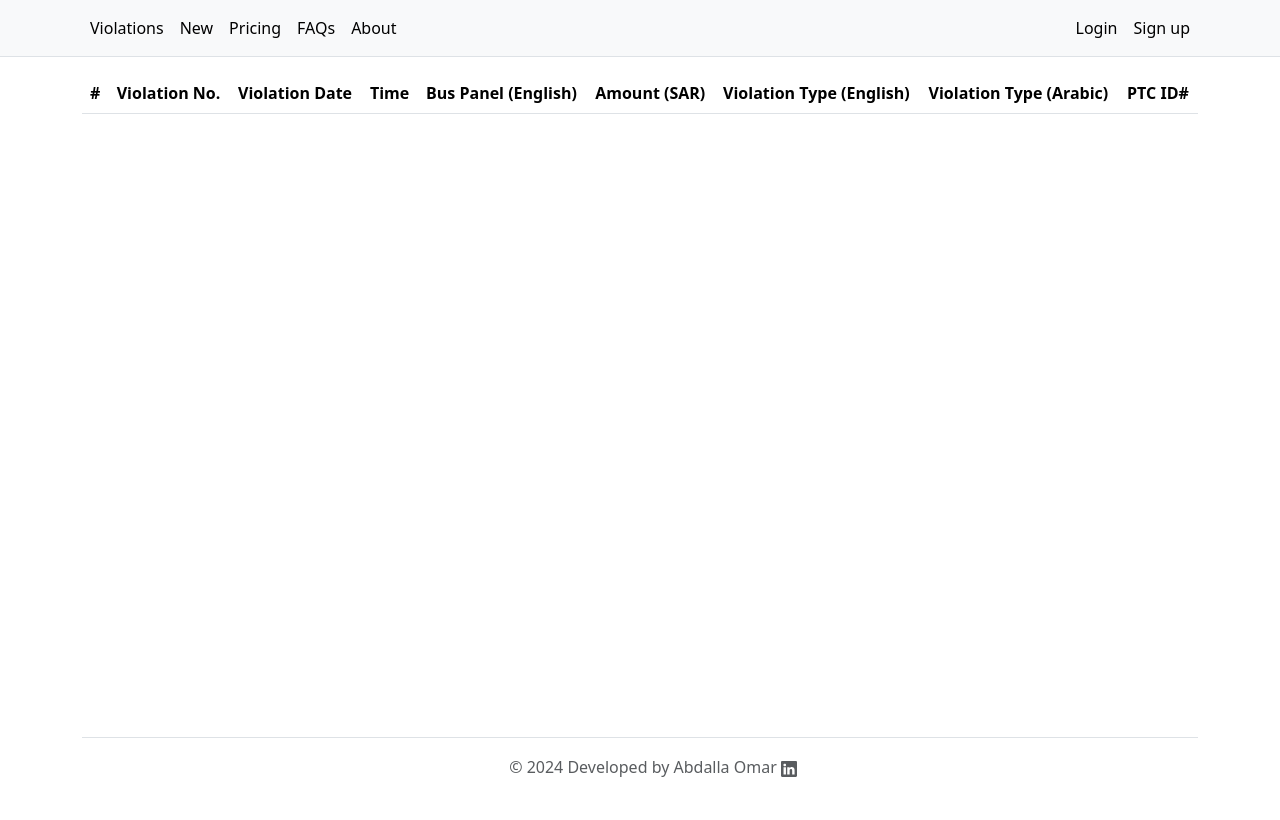
After one commit to AbdallhOmarr/traffic-violation-web-app, a Django app: page /violations in a window 1280 px wide. The commit adds this page. Run offline with Django 4.2, Linux system fonts and the light colour scheme; lists and menus that the app fills with data are empty.

Commit message:
added view, add templates

```diff
--- a/website/templates/footer.html
+++ b/website/templates/footer.html
@@ -8,7 +8,7 @@
           <use xlink:href="#bootstrap"></use>
         </svg>
       </a>
-      <span class="text-body-secondary">© 2023 Developed by Abdalla Omar</span>
+      <span class="text-body-secondary">© 2024 Developed by Abdalla Omar</span>
       <a
         class="text-body-secondary mx-1"
         href="https://www.linkedin.com/in/abdallhomar/"
--- a/website/templates/header.html
+++ b/website/templates/header.html
@@ -1,17 +1,23 @@
+{% load static %}
 <nav class="py-2 bg-body-tertiary border-bottom">
   <div class="container d-flex flex-wrap">
     <ul class="nav me-auto">
       <li class="nav-item">
         <a
-          href="#"
+          href="{% url 'violations' %}"
           class="nav-link link-body-emphasis px-2 active"
           aria-current="page"
         >
-          Home
+          Violations
         </a>
       </li>
       <li class="nav-item">
-        <a href="#" class="nav-link link-body-emphasis px-2">Features</a>
+        <a
+          href="{% url 'new-violations' %}"
+          class="nav-link link-body-emphasis px-2"
+        >
+          New
+        </a>
       </li>
       <li class="nav-item">
         <a href="#" class="nav-link link-body-emphasis px-2">Pricing</a>
--- a/website/templates/home.html
+++ b/website/templates/home.html
@@ -1,3 +1,3 @@
 {% extends 'base.html' %} {% block content %}
-<div class="container height-">{% include "sign_in.html" %}</div>
+<div class="container">{% include "sign_in.html" %}</div>
 {% endblock%}
--- /dev/null
+++ b/website/templates/view_violations.html
@@ -0,0 +1,34 @@
+{% extends 'base.html' %} {% block content %}
+<div class="container full-height">
+  <table class="table table-striped table-hover full-height overflow-scroll">
+    <thead>
+      <tr>
+        <th scope="col">#</th>
+        <th scope="col">Violation No.</th>
+        <th scope="col">Violation Date</th>
+        <th scope="col">Time</th>
+        <th scope="col">Bus Panel (English)</th>
+        <th scope="col">Amount (SAR)</th>
+        <th scope="col">Violation Type (English)</th>
+        <th scope="col">Violation Type (Arabic)</th>
+        <th scope="col">PTC ID#</th>
+      </tr>
+    </thead>
+    <tbody>
+      {% for item in items %}
+      <tr>
+        <th scope="row">{{ forloop.counter }}</th>
+        <td>{{ item.violation_no }}</td>
+        <td>{{ item.violation_date }}</td>
+        <td>{{ item.violation_time }}</td>
+        <td>{{ item.bus_panel }}</td>
+        <td>{{ item.amount }}</td>
+        <td>{{ item.violation_type_english }}</td>
+        <td>{{ item.violation_type_arabic }}</td>
+        <td>{{ item.ptc_id }}</td>
+      </tr>
+      {% endfor %}
+    </tbody>
+  </table>
+</div>
+{% endblock%}
--- a/website/urls.py
+++ b/website/urls.py
@@ -22,4 +22,7 @@ from . import views
 urlpatterns = [
 
     path("", views.home,name='home'),
+    path("violations",views.view_violation,name='violations'),
+    path("new-violations",views.add_violations,name='new-violations'),
+
 ]
--- a/website/views.py
+++ b/website/views.py
@@ -5,3 +5,9 @@ from django.shortcuts import HttpResponse
 
 def home(request):
     return render(request, "home.html")
+
+def view_violation(request):
+    return render(request,"view_violations.html")
+
+def add_violations(request):
+    return render(request,"add_violations.html")
```
Also changed, not shown: website/templates/add_violations.html (added, +11 -0 lines).
